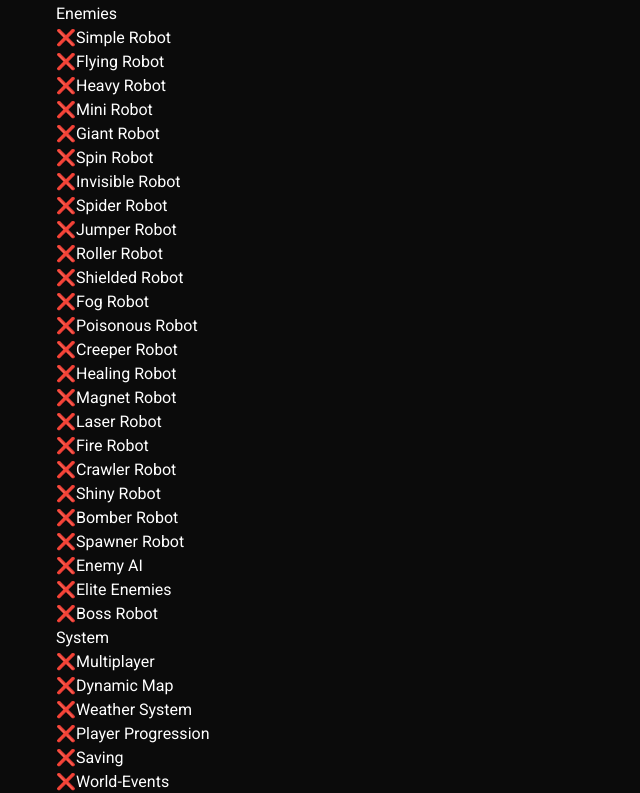
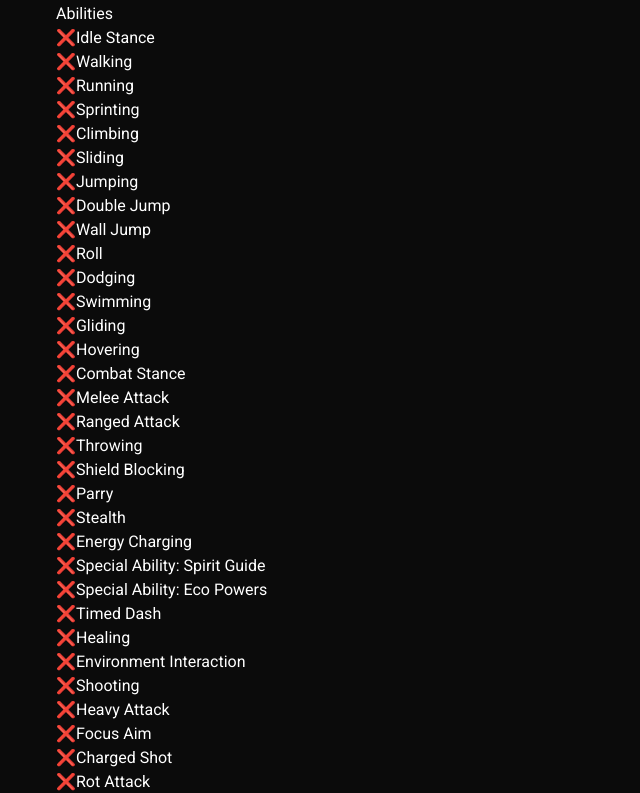
Before and after one commit to MaiaLabsNet/gamechisel, a Next.js app: page /game in a window 1280 px wide. Shown: the part 2067-2860 px from the top of the page, without its empty margins (0-640 px from the left). Built offline with nearby package versions, Linux system fonts and the light colour scheme.

Commit message:
movement-abilities

```diff
--- a/src/components/game/Development.tsx
+++ b/src/components/game/Development.tsx
@@ -39,6 +39,43 @@ export default function Development() {
         { name: "Timed Shield", isDone: false },
         { name: "Collected Health", isDone: false },
       ],
+    },
+    {
+      category: "Abilities",
+      items: [
+        { name: "Idle Stance", isDone: false },
+        { name: "Walking", isDone: false },
+        { name: "Running", isDone: false },
+        { name: "Sprinting", isDone: false },
+        { name: "Climbing", isDone: false },
+        { name: "Sliding", isDone: false },
+        { name: "Jumping", isDone: false },
+        { name: "Double Jump", isDone: false },
+        { name: "Wall Jump", isDone: false },
+        { name: "Roll", isDone: false },
+        { name: "Dodging", isDone: false },
+        { name: "Swimming", isDone: false },
+        { name: "Gliding", isDone: false },
+        { name: "Hovering", isDone: false },
+        { name: "Combat Stance", isDone: false },
+        { name: "Melee Attack", isDone: false },
+        { name: "Ranged Attack", isDone: false },
+        { name: "Throwing", isDone: false },
+        { name: "Shield Blocking", isDone: false },
+        { name: "Parry", isDone: false },
+        { name: "Stealth", isDone: false },
+        { name: "Energy Charging", isDone: false },
+        { name: "Special Ability: Spirit Guide", isDone: false },
+        { name: "Special Ability: Eco Powers", isDone: false },
+        { name: "Timed Dash", isDone: false },
+        { name: "Healing", isDone: false },
+        { name: "Environment Interaction", isDone: false },
+        { name: "Shooting", isDone: false },
+        { name: "Heavy Attack", isDone: false },
+        { name: "Focus Aim", isDone: false },
+        { name: "Charged Shot", isDone: false },
+        { name: "Rot Attack", isDone: false }
+      ]
     },
     {
       category: "Enemies",
```
